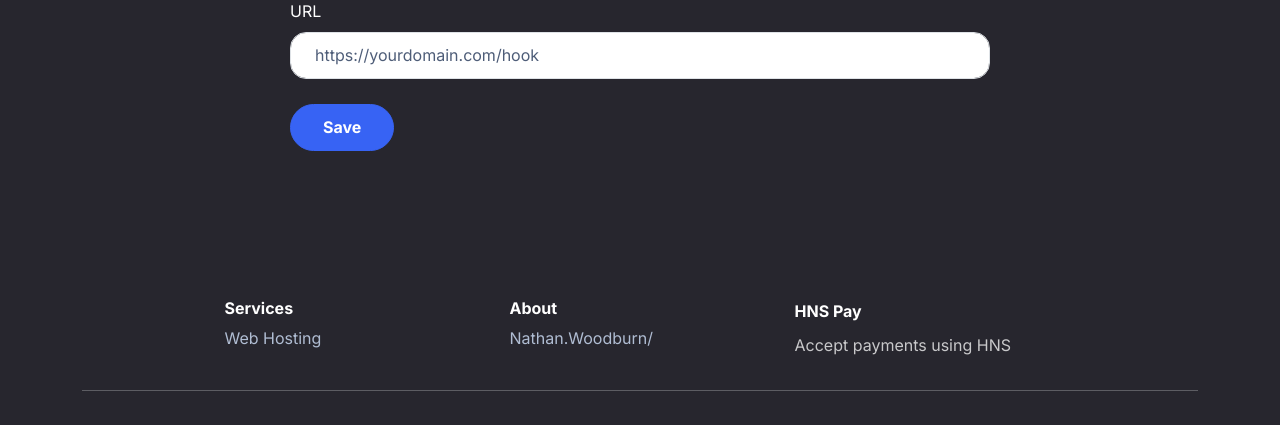
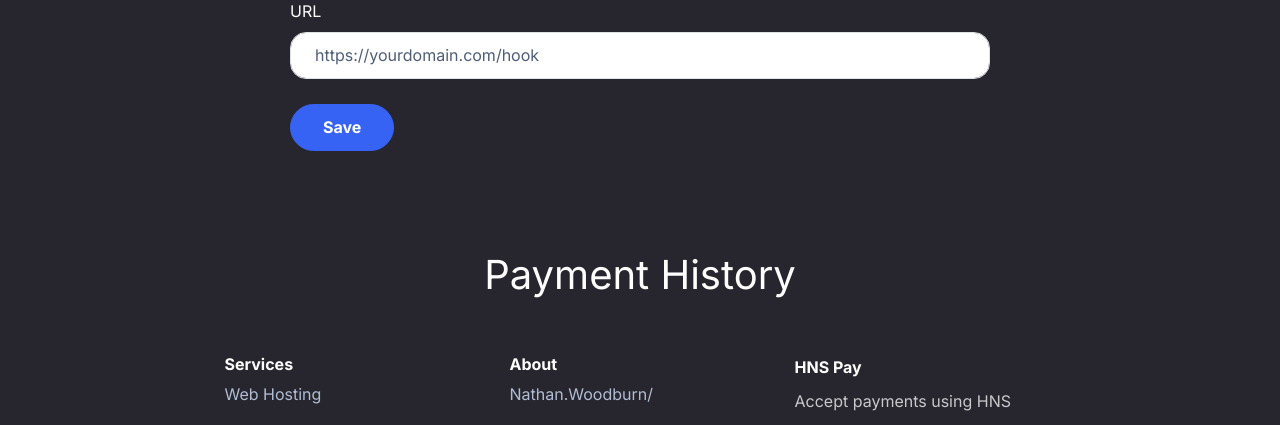
Before and after one commit to Nathanwoodburn/hns-pay, a Flask app: template templates/account.html in a window 1280 px wide. Shown: the part 1101-1526 px from the top of the page. Run offline with Flask 3, Linux system fonts and the light colour scheme; the template is opened without the code that fills it, so the values that code supplies are empty; some libraries are stand-ins or nearby versions.

```diff
--- a/main.py
+++ b/main.py
@@ -86,7 +86,20 @@ def account():
     link = accounts.getAccountLink(account)
     webhook = accounts.getAccountWebhook(account)
 
-    return render_template('account.html', account=account, address=address, link=link, name=name, webhook=webhook)
+
+    userPayments = payments.getUserPayments(account)
+    userPayments = [payment for payment in userPayments if payment['status'] == 'Confirmed']
+    paymentHTML = '<ul class="list-group" style="max-width: 700px;margin: auto;">'
+    for payment in userPayments:
+        paymentHTML += f'<li class="list-group-item"><span>{payment["amount"]} HNS'
+        if payment['data']:
+            paymentHTML += f' - {payment["data"]}'
+        paymentHTML += '</span></li>'
+
+    paymentHTML += '</ul>'
+
+
+    return render_template('account.html', account=account, address=address, link=link, name=name, webhook=webhook, payments=paymentHTML)
 
 @app.route('/account/edit', methods=['POST'])
 def payout():
--- a/templates/account.html
+++ b/templates/account.html
@@ -49,7 +49,9 @@
         </div>
     </section>
     <section>
-        <div>{{payments|safe}}</div>
+        <div>
+            <h1 class="text-center">Payment History</h1>{{payments|safe}}
+        </div>
     </section>
     <footer class="bg-dark">
         <div class="container py-4 py-lg-5">
```
Also changed, not shown: payments.py (+20 -1 lines).
